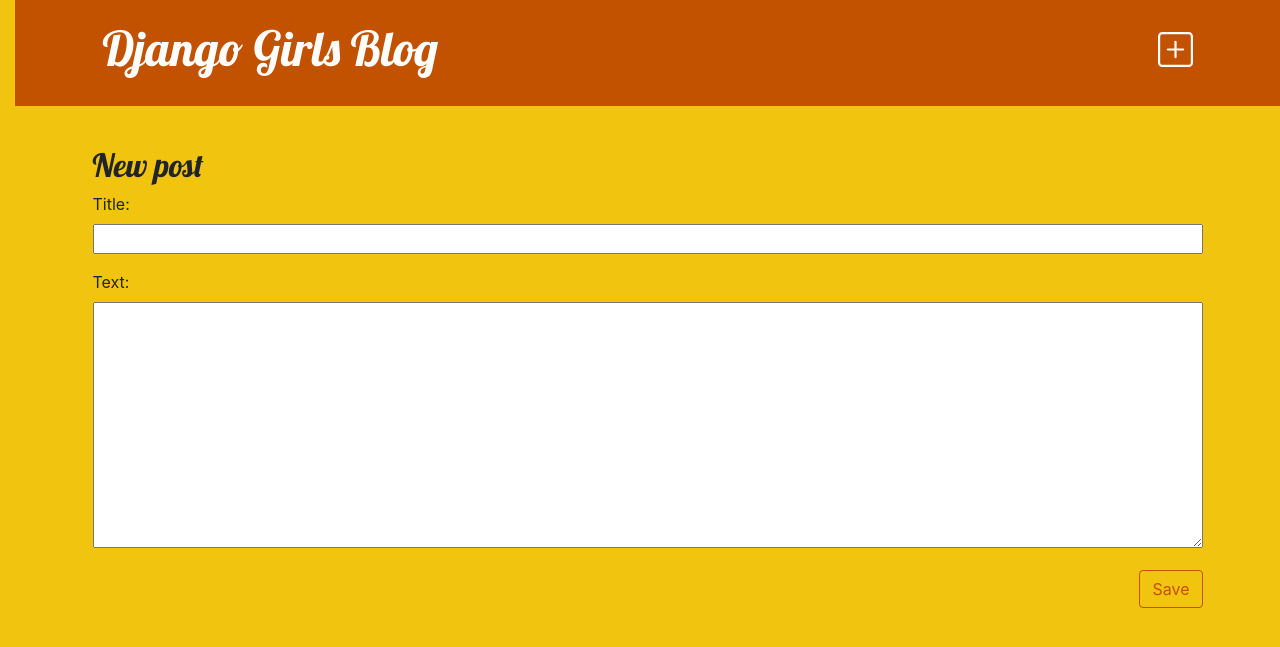
After one commit to lilit485/my_first_blog, a Django app: page /post/new/ in a window 1280 px wide. The commit adds this page. Shown: the top 647 px of the page. Run offline with Django 3.2, Linux system fonts and the light colour scheme.

Commit message:
Add files

```diff
--- a/blog/static/css/blog.css
+++ b/blog/static/css/blog.css
@@ -4,6 +4,7 @@ h1 a, h2 a {
 }
 body {
     padding-left: 15px;
+    background-color: #f1c40f;
 }
 .page-header {
     background-color: #C25100;
--- a/blog/templates/blog/base.html
+++ b/blog/templates/blog/base.html
@@ -8,13 +8,15 @@
         <link rel="stylesheet" href="{% static 'css/blog.css' %}">
     </head>
     <body>
-
         <header class="page-header">
             <div class="container">
+           <a href="{% url 'post_new' %}" class="top-menu">
+    {% include './icons/plus-square.svg' %}
+          </a>
                 <h1><a href="/">Django Girls Blog</a></h1>
             </div>
         </header>
-    <main class="container">
+        <main class="content container">
             <div class="row">
                 <div class="col">
                     {% block content %}
@@ -23,5 +25,4 @@
             </div>
         </main>
     </body>
-
 </html>
--- a/blog/templates/blog/post_detail.html
+++ b/blog/templates/blog/post_detail.html
@@ -2,6 +2,12 @@
 
 {% block content %}
     <article class="post">
+        <aside class="actions">
+           <a class="btn btn-default" href="{% url 'post_edit' pk=post.pk %}">
+    {% include './icons/plus-square.svg' %}
+</a>
+
+        </aside>
         {% if post.published_date %}
             <time class="date">
                 {{ post.published_date }}
--- /dev/null
+++ b/blog/templates/blog/post_edit.html
@@ -0,0 +1,9 @@
+{% extends 'blog/base.html' %}
+
+{% block content %}
+    <h2>New post</h2>
+    <form method="POST" class="post-form">{% csrf_token %}
+        {{ form.as_p }}
+        <button type="submit" class="save btn btn-default">Save</button>
+    </form>
+{% endblock %}
--- a/blog/templates/blog/post_list.html
+++ b/blog/templates/blog/post_list.html
@@ -1,14 +1,13 @@
 {% extends 'blog/base.html' %}
+
 {% block content %}
     {% for post in posts %}
         <article class="post">
             <time class="date">
                 {{ post.published_date }}
             </time>
-       <h1><a href="{% url 'post_detail' pk=post.pk %}">{{ post.title }}</a></h1>
-
+            <h2><a href="{% url 'post_detail' pk=post.pk %}">{{ post.title }}</a></h2>
             <p>{{ post.text|linebreaksbr }}</p>
         </article>
-
     {% endfor %}
 {% endblock %}
--- a/blog/urls.py
+++ b/blog/urls.py
@@ -4,4 +4,7 @@ from . import views
 urlpatterns = [
     path('', views.post_list, name='post_list'),
     path('post/<int:pk>/', views.post_detail, name='post_detail'),
+    path('post/new/', views.post_new, name='post_new'),
+    path('post/<int:pk>/edit/', views.post_edit, name='post_edit'),
+
 ]
--- a/blog/views.py
+++ b/blog/views.py
@@ -2,6 +2,8 @@ from django.shortcuts import render as re
 from django.utils import timezone
 from .models import Post
 from django.shortcuts import render, get_object_or_404
+from .forms import PostForm
+from django.shortcuts import redirect
 
 def post_list(request):
     posts=Post.objects.filter(published_date__lte=timezone.now()).order_by('published_date')
@@ -9,4 +11,30 @@ def post_list(request):
 def post_detail(request, pk):
     post = get_object_or_404(Post, pk=pk)
     return render(request, 'blog/post_detail.html', {'post': post})
+def post_new(request):
+    if request.method == "POST":
+        form = PostForm(request.POST)
+        if form.is_valid():
+            post = form.save(commit=False)
+            post.author = request.user
+            post.published_date = timezone.now()
+            post.save()
+            return redirect('post_detail', pk=post.pk)
+    else:
+        form = PostForm()
+    return render(request, 'blog/post_edit.html', {'form': form})
+
+def post_edit(request, pk):
+    post = get_object_or_404(Post, pk=pk)
+    if request.method == "POST":
+        form = PostForm(request.POST, instance=post)
+        if form.is_valid():
+            post = form.save(commit=False)
+            post.author = request.user
+            post.published_date = timezone.now()
+            post.save()
+            return redirect('post_detail', pk=post.pk)
+    else:
+        form = PostForm(instance=post)
+    return render(request, 'blog/post_edit.html', {'form': form})
 # Create your views here.
```
Also changed, not shown: blog/templates/blog/icons/plus-square.svg (added). Lines whose indentation alone changed are shown as unchanged.
